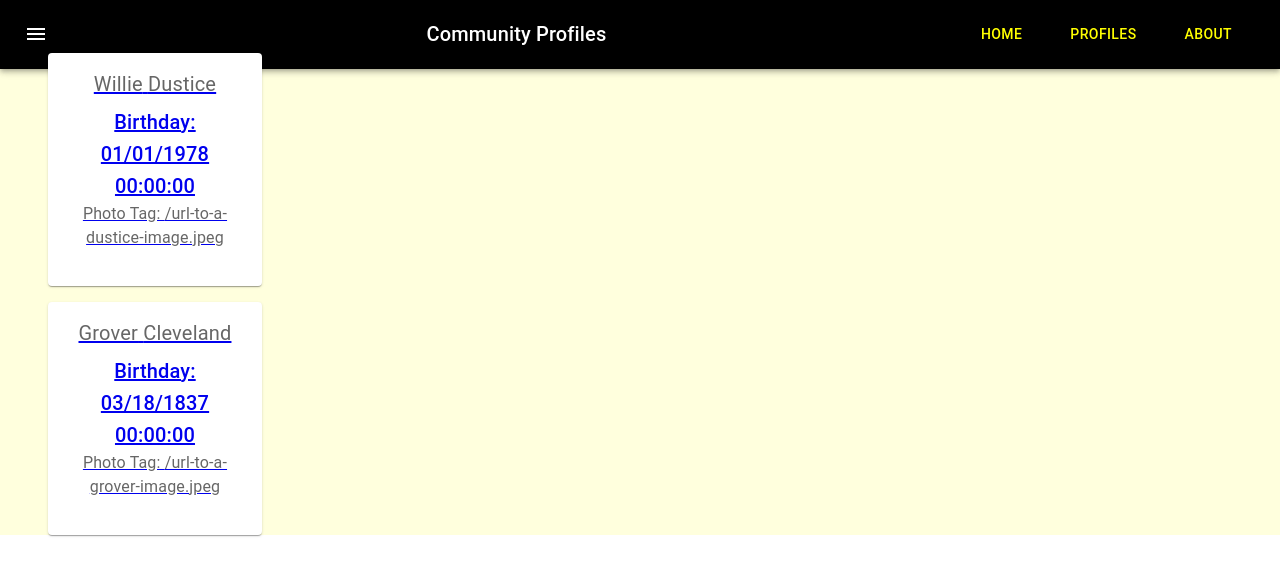
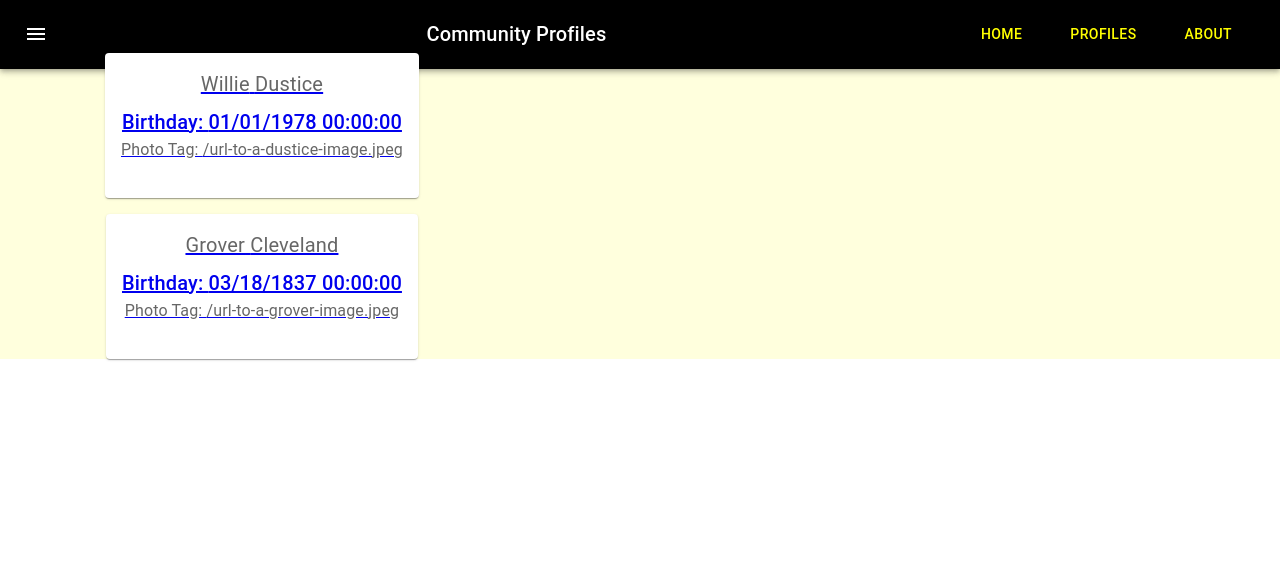
Before and after one commit to jpmhaggerty/react-router-checkpoint, a React (Create React App) app: page /profiles in a window 1280 px wide. Shown: the top 576 px of the page. Built offline with nearby package versions, Linux system fonts and the light colour scheme.

Commit message:
Okay with results

```diff
--- a/src/components/Profiles.js
+++ b/src/components/Profiles.js
@@ -9,7 +9,6 @@ import Typography from "@mui/material/Typography";
 import Box from "@mui/material/Box";
 import Container from "@mui/material/Container";
 
-
 function Profiles({ myProfile }) {
   return (
     <div className="App">
@@ -20,7 +19,7 @@ function Profiles({ myProfile }) {
         <Container>
           <Grid sx={{ flexGrow: 1 }} container spacing={2}>
             <Box>
-            <Grid item xs={4}>
+              <Grid item xs={8}>
                 <Grid container justifyContent="center" spacing={2}>
                   {myProfile.contactProfiles.map((item, value) => (
                     <Grid key={value} item>
@@ -48,12 +47,14 @@ function Profiles({ myProfile }) {
                 </Grid>
               </Grid>
             </Box>
+            <Box>
+              <Route path={["/profiles/:id"]}>
+                <ProfilePicture myProfile={myProfile} />
+              </Route>
+            </Box>
           </Grid>
         </Container>
       </main>
-      <Route path={["/profiles/:id"]}>
-        <ProfilePicture myProfile={myProfile} />
-      </Route>
     </div>
   );
 }
```
Lines whose indentation alone changed are shown as unchanged.
